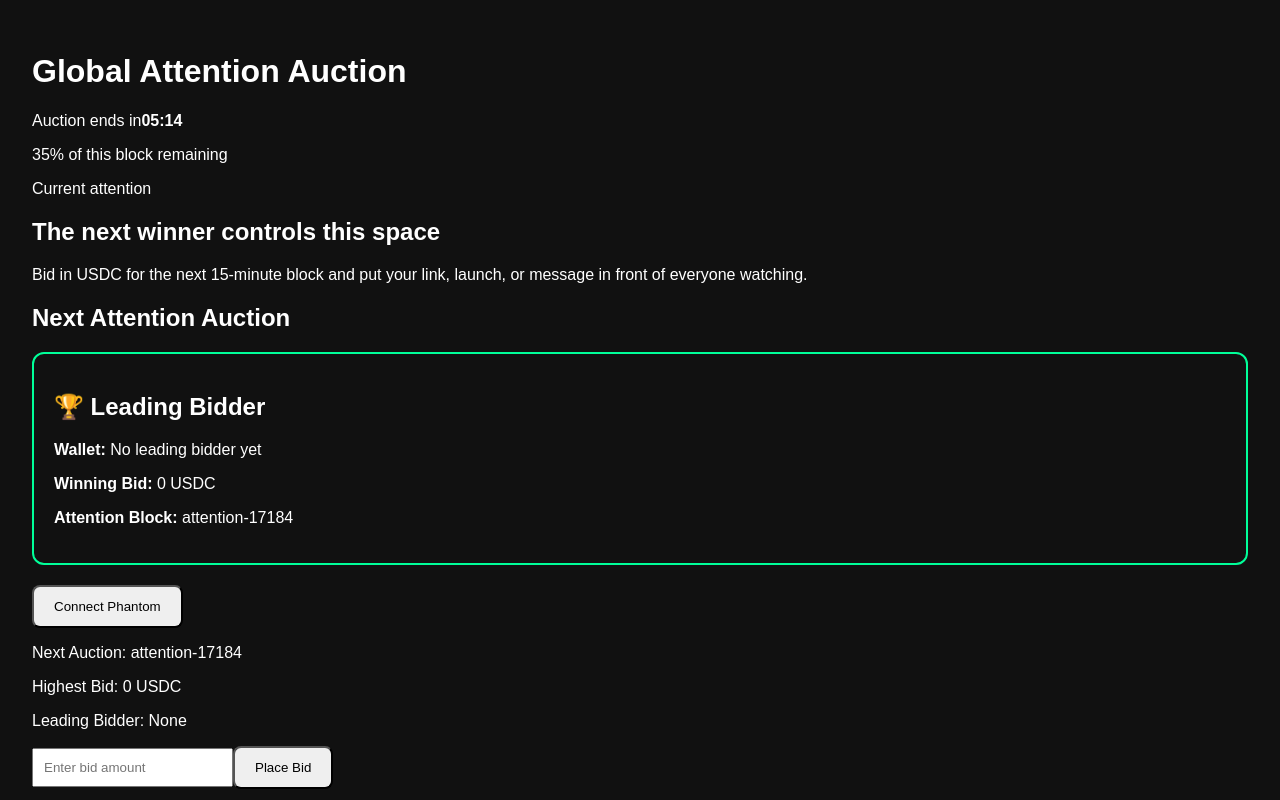
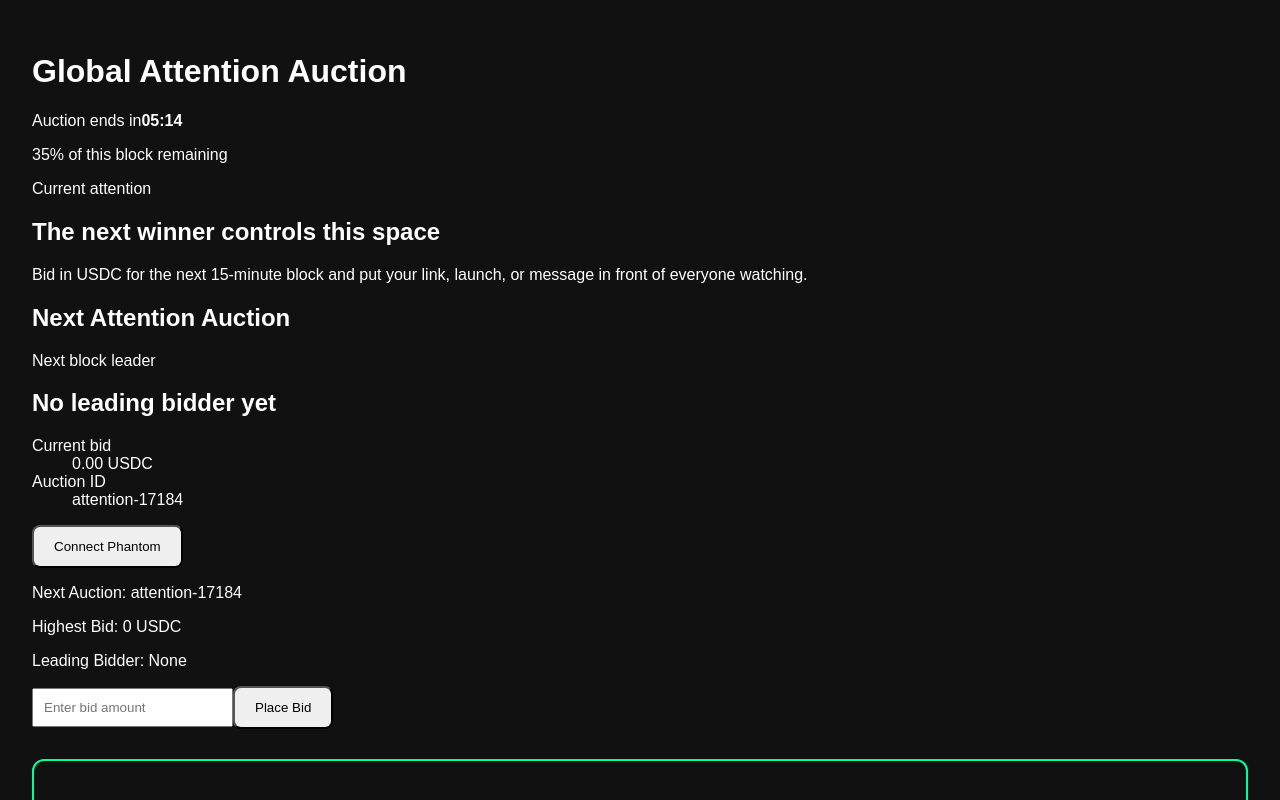
Before and after one commit to ceskam/Jukebox-Auction, a Next.js app in the folder apps/web/: page / in a window 1280 px wide. Shown: the top 800 px of the page. Built offline with nearby package versions, Linux system fonts and the light colour scheme; no server answers; the database is empty.

Commit message:
Show next block leader in USDC

```diff
--- a/apps/web/AttentionOwner.tsx
+++ b/apps/web/AttentionOwner.tsx
@@ -15,28 +15,19 @@ export default function AttentionOwner({
   auctionId,
 }: Props) {
   return (
-    <div
-      style={{
-        border: "2px solid #00ff99",
-        borderRadius: "12px",
-        padding: "20px",
-        marginBottom: "20px",
-        wordBreak: "break-word",
-      }}
-    >
-      <h2>🏆 Leading Bidder</h2>
-
-      <p>
-        <strong>Wallet:</strong> {shortWallet(winner)}
-      </p>
-
-      <p>
-        <strong>Winning Bid:</strong> {highestBid} USDC
-      </p>
-
-      <p>
-        <strong>Attention Block:</strong> {auctionId}
-      </p>
-    </div>
+    <section className="leader-card">
+      <span className="eyebrow">Next block leader</span>
+      <h2>{shortWallet(winner)}</h2>
+      <dl>
+        <div>
+          <dt>Current bid</dt>
+          <dd>{highestBid.toFixed(2)} USDC</dd>
+        </div>
+        <div>
+          <dt>Auction ID</dt>
+          <dd>{auctionId}</dd>
+        </div>
+      </dl>
+    </section>
   );
 }
```
